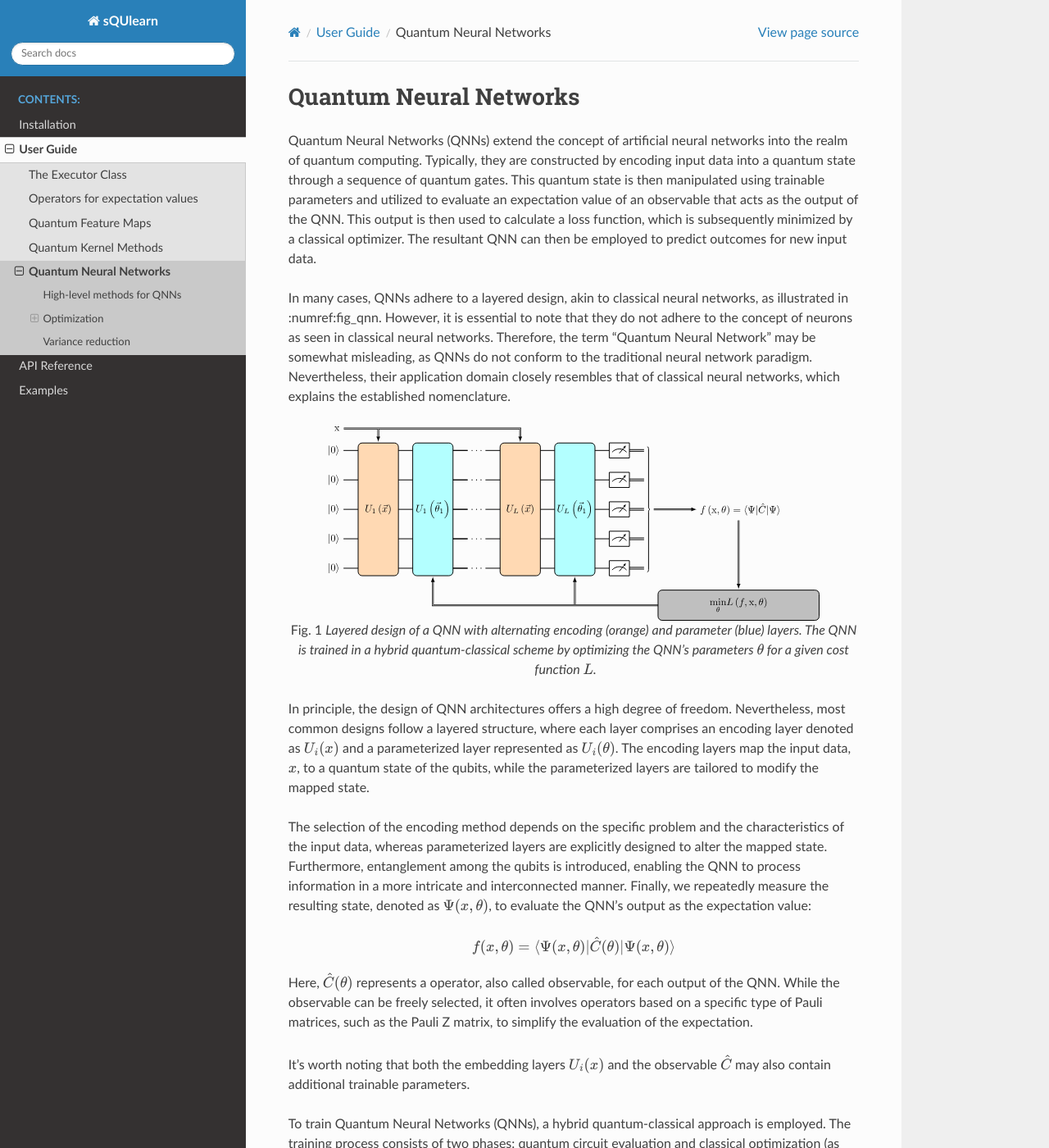
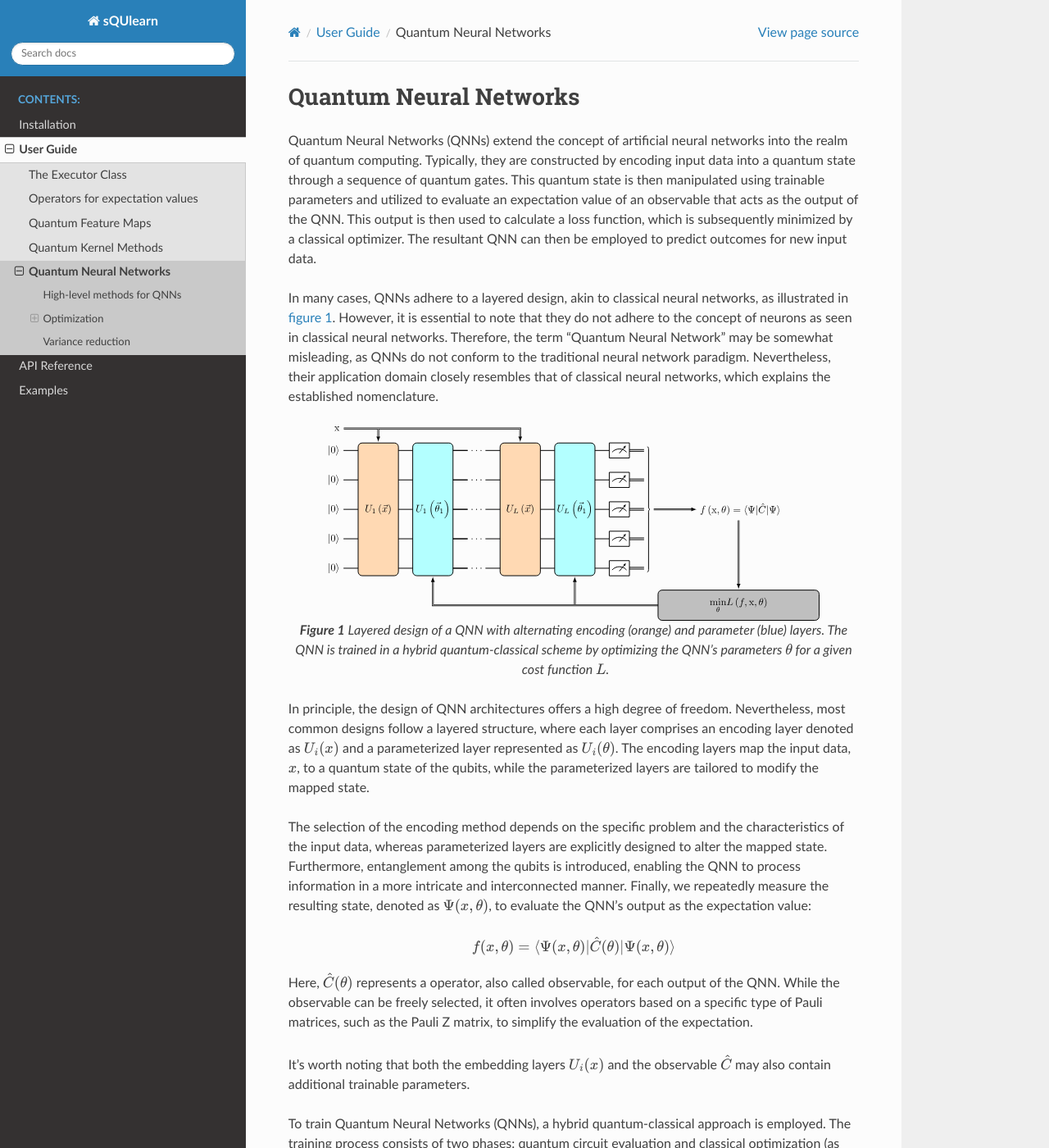
Before and after one commit to sQUlearn/squlearn, a Sphinx documentation site: the page built from docs/user_guide/quantum_neural_networks.rst, in a window 1280 px wide and 1400 px high. Shown: the whole window at 82% size. Built offline with Sphinx 7.4.7 and the Read the Docs theme 2.0.0, drawn with Linux system fonts in a browser that asks for light colours; pages that are not in the unit, such as notebooks, are missing from menus; some of the changed text lies outside the part shown.

Commit message:
fix figure captions

```diff
--- a/docs/conf.py
+++ b/docs/conf.py
@@ -89,9 +89,6 @@ latex_elements = {
     """,
 }
 
-# Allow numbering for figures
-numfig = True
-
 # intersphinx
 intersphinx_mapping = {
     "qiskit": ("https://qiskit.org/documentation/", None),
--- a/docs/user_guide/quantum_neural_networks.rst
+++ b/docs/user_guide/quantum_neural_networks.rst
@@ -15,19 +15,19 @@ minimized by a classical optimizer. The resultant QNN can then be employed to pr
 for new input data.
 
 In many cases, QNNs adhere to a layered design, akin to classical neural networks, as illustrated
-in :numref:fig_qnn. However, it is essential to note that they do not adhere to the concept of
+in `figure 1`_. However, it is essential to note that they do not adhere to the concept of
 neurons as seen in classical neural networks. Therefore, the term "Quantum Neural Network" may
 be somewhat misleading, as QNNs do not conform to the traditional neural network paradigm.
 Nevertheless, their application domain closely resembles that of classical neural networks,
 which explains the established nomenclature.
 
-.. _fig_qnn:
+.. _figure 1:
 .. figure:: ../_static/qnn/qnn.svg
     :alt: Quantum Neural Network (QNN)
     :width: 600
     :align: center
 
-    Layered design of a QNN with alternating encoding (orange) and parameter (blue) layers.
+    **Figure 1** Layered design of a QNN with alternating encoding (orange) and parameter (blue) layers.
     The QNN is trained in a hybrid quantum-classical scheme by optimizing the QNN's parameters
     :math:`{\theta}` for a given cost function :math:`L`.
 
@@ -57,7 +57,7 @@ It's worth noting that both the embedding layers :math:`U_i({x})` and the observ
 
 To train Quantum Neural Networks (QNNs), a hybrid quantum-classical approach is employed.
 The training process consists of two phases: quantum circuit evaluation and classical optimization
-(as illustrated in :numref:`fig_qnn`).
+(as illustrated in `figure 1`_).
 
 In the quantum circuit evaluation phase, the QNN and its gradient with respect to the parameters
 are assessed using a quantum computer or simulator. The gradient can be obtained using the
@@ -249,14 +249,15 @@ The noise level of the model thus depends on its variance, which can be calculat
     \sigma_f^2 = \langle\Psi\lvert\hat{C}^2\rvert\Psi\rangle -
     \langle\Psi\lvert\hat{C}\rvert\Psi\rangle^2 \text{.}
 
-Fig. 1 shows the output of a :class:`QNNRegressor` fit to a logarithm
+`Figure 2`_ shows the output of a :class:`QNNRegressor` fit to a logarithm
 with :class:`SquaredLoss <squlearn.qnn.loss.SquaredLoss>` evaluated on Qiskit's
 :class:`QasmSimulator <qiskit_aer.QasmSimulator>`.
 The model has been trained with a noise-free simulator, but evaluating it on a noisy simulator
 yields a high variance in the model output.
 
+.. _figure 2:
 .. plot::
-    :caption: Figure 1: Logarithm and output of :class:`QNNRegressor` :math:`f(\theta, x)` evaluated on Qiskit's
+    :caption: **Figure 2** Logarithm and output of :class:`QNNRegressor` :math:`f(\theta, x)` evaluated on Qiskit's
               :class:`QasmSimulator <qiskit_aer.QasmSimulator>`. The QNN output has a high variance.
     :align: center
 
@@ -315,10 +316,11 @@ takes the keyword argument ``iteration`` to dynamically adjust the factor. Value
 :math:`10^{-2}` and :math:`10^{-4}` have shown to yield satisfying results. `[1]`_
 
 Evaluation on Qiskit's :class:`QasmSimulator <qiskit_aer.QasmSimulator>` now yields less variance
-in the model, as depicted in Fig. 2.
+in the model, as depicted in `figure 3`_.
 
+.. _figure 3:
 .. plot::
-    :caption: Figure 2: Logarithm and output of :class:`QNNRegressor` :math:`f(\theta, x)`, trained with variance
+    :caption: **Figure 3** Logarithm and output of :class:`QNNRegressor` :math:`f(\theta, x)`, trained with variance
               regularization, evaluated on Qiskit's :class:`QasmSimulator <qiskit_aer.QasmSimulator>`.
               The QNN output has a low variance.
     :align: center
```
